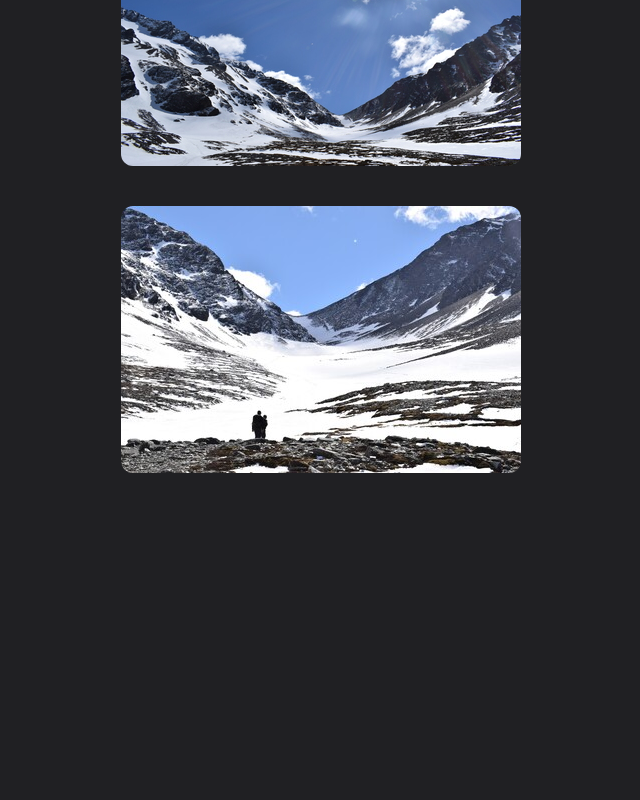
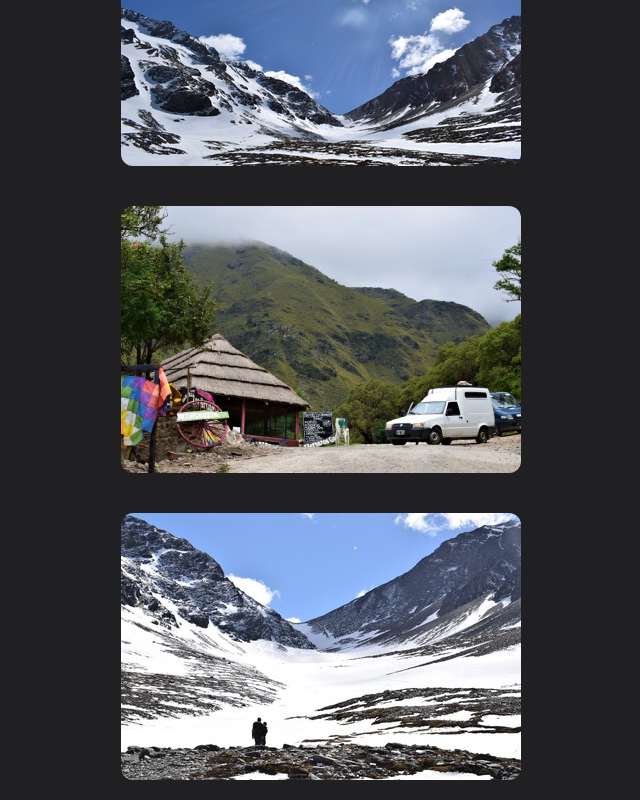
Before and after one commit to elgodolfredo/portfolio, a Next.js app: page /photos in a window 1280 px wide. Shown: the part 2390-3190 px from the top of the page, without its empty margins (232-872 px from the left). Before the commit the page ends 2883 px from the top, so only its background shows below. Built offline with nearby package versions, Linux system fonts and the light colour scheme.

Commit message:
Added new photo

```diff
--- a/src/app/photos/page.tsx
+++ b/src/app/photos/page.tsx
@@ -19,6 +19,7 @@ const Photos = () => {
           <PhotoGridItem id="boat" thumbnail='/images/photos/DSC_0132.jpg' />
           <PhotoGridItem id="buda" thumbnail='/images/photos/DSC_0387.jpg' />
           <PhotoGridItem id="sun" thumbnail='/images/photos/DSC_0545.jpg' />
+          <PhotoGridItem id="misty" thumbnail='/images/photos/DSC_0526.jpg' />
           <PhotoGridItem id="mountain" thumbnail='/images/photos/DSC_0549.jpg' />
         </Section>
       </SimpleGrid>
```
Also changed, not shown: public/images/photos/DSC_0526.jpg (added), 1 other file (tests, documents, lock files or other folders).
